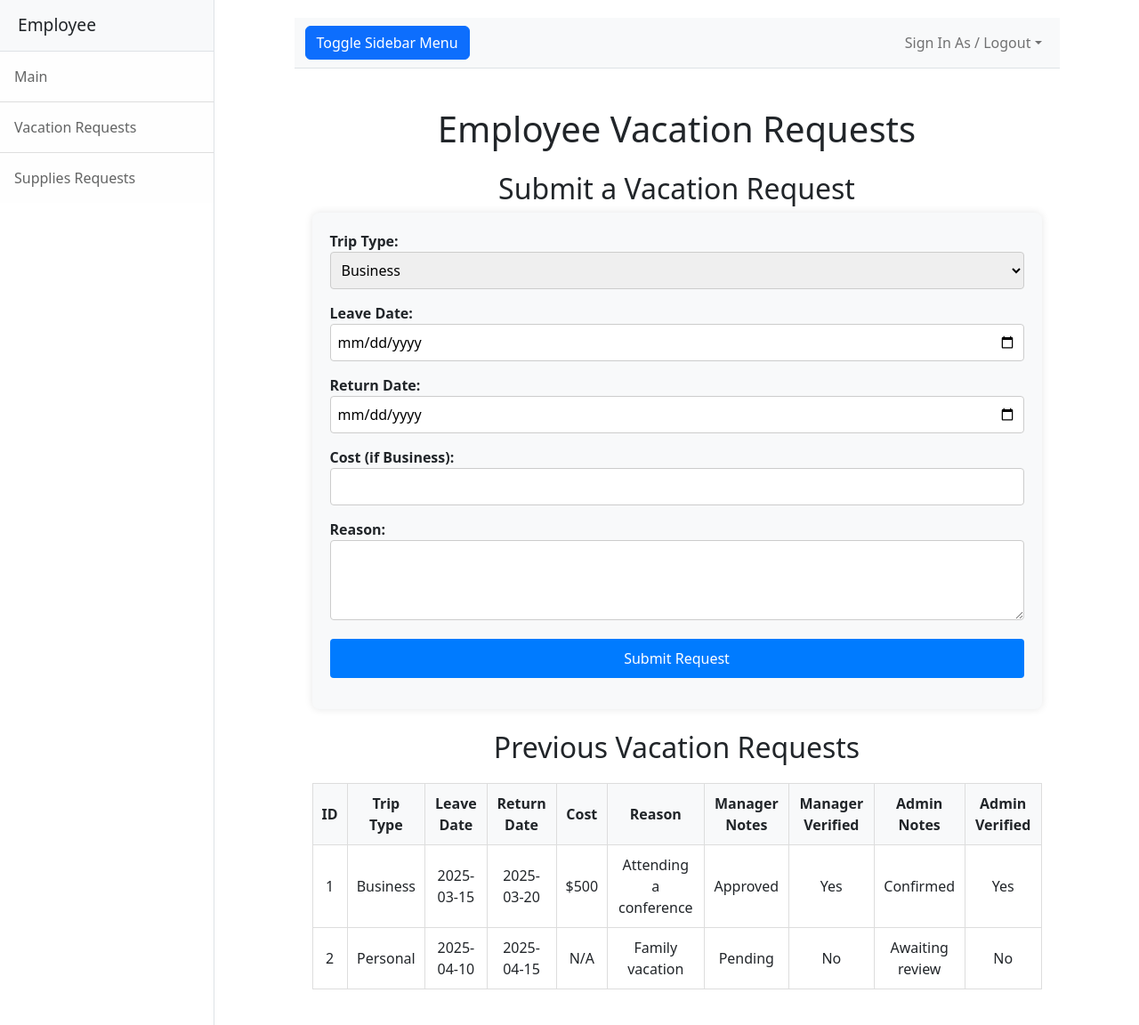
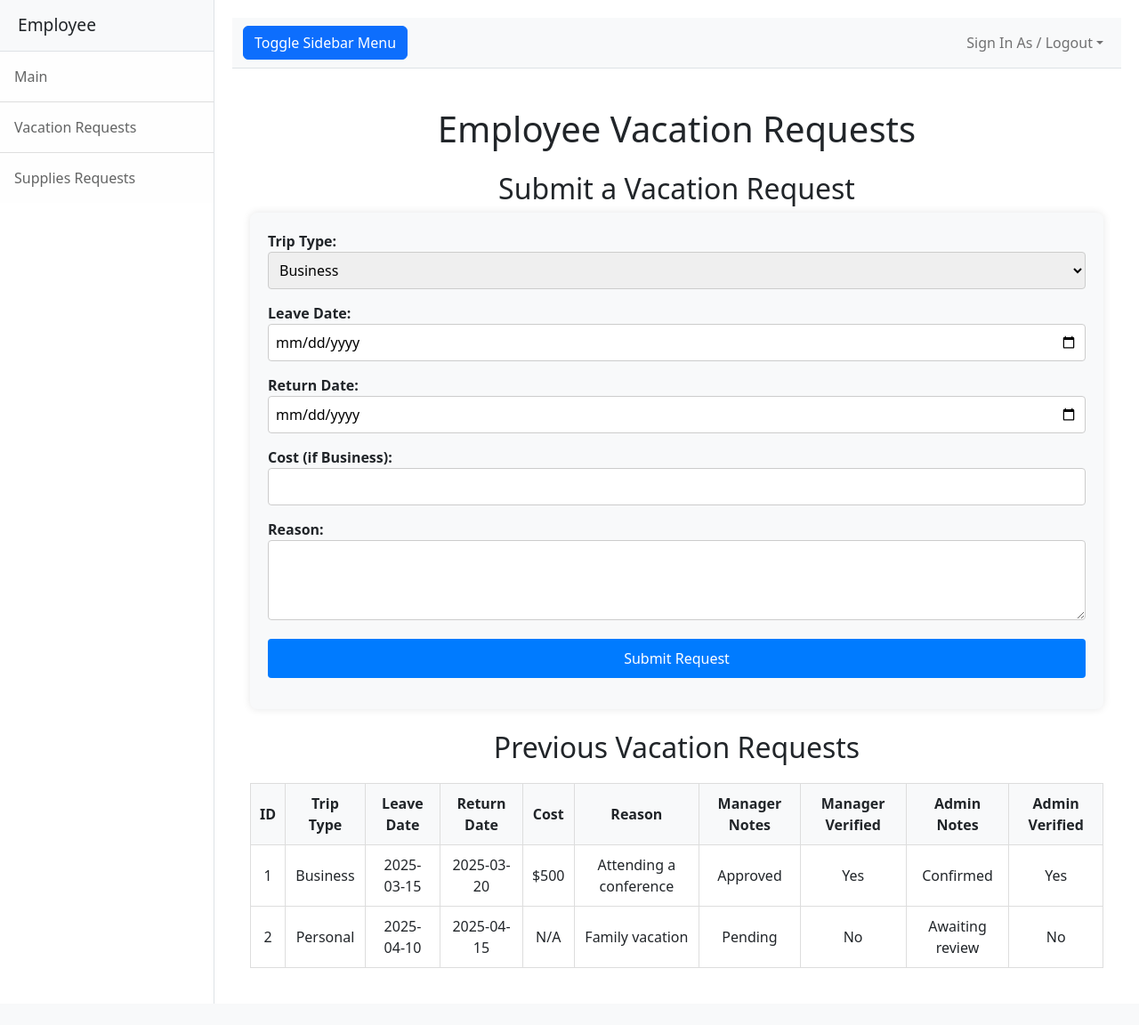
Before and after one commit to aiellom2/team-project, a Flask app: page /employee-vacation-requests in a window 1280 px wide. Shown: the whole page at 89% size. After the commit the page ends 1128 px from the top, so only its background shows below. Run offline with Flask 3, Linux system fonts and the light colour scheme; some libraries are stand-ins or nearby versions.

Commit message:
Update employee-vacation-requests.html

```diff
--- a/templates/employee/employee-vacation-requests.html
+++ b/templates/employee/employee-vacation-requests.html
@@ -6,7 +6,7 @@
         <link rel="stylesheet" href="https://cdn.jsdelivr.net/npm/bootstrap@5.2.3/dist/css/bootstrap.min.css">
         <style>
             .container {
-                max-width: 900px;
+                max-width: 100%;
                 margin: auto;
                 padding: 20px;
             }
```
